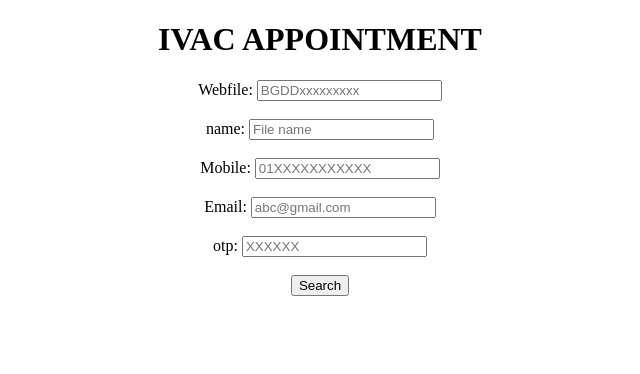
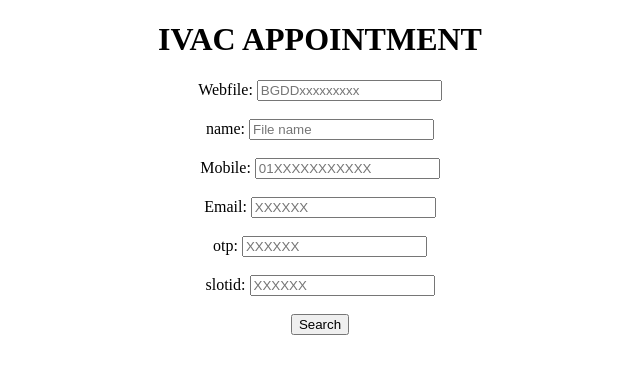
Before and after one commit to partho8x/ivac, a Flask app: page / in a window 1280 px wide. Shown: the top 374 px of the page, without its empty margins (320-960 px from the left). Run offline with Flask 3, Linux system fonts and the light colour scheme.

Commit message:
Add files via upload

```diff
--- a/templates/index.html
+++ b/templates/index.html
@@ -23,9 +23,11 @@
         <label for="mobile">Mobile:</label>
         <input type="text" id="mobile" placeholder="01XXXXXXXXXXX" name="mobile" required><br><br>
 		<label for="email">Email:</label>
-        <input type="text" id="email" placeholder="abc@gmail.com" name="email" required><br><br>
+        <input type="text" id="email" placeholder="XXXXXX" name="email" required><br><br>
 		<label for="otp">otp:</label>
-        <input type="text" id="otp" placeholder="XXXXXX" name="otp" required><br><br>
+		<input type="text" id="otp" placeholder="XXXXXX" name="otp" required><br><br>
+		<label for="slotid">slotid:</label>
+        <input type="text" id="slotid" placeholder="XXXXXX" name="slotid" ><br><br>
         <button type="submit">Search</button>
     </form>
 </body>
```
